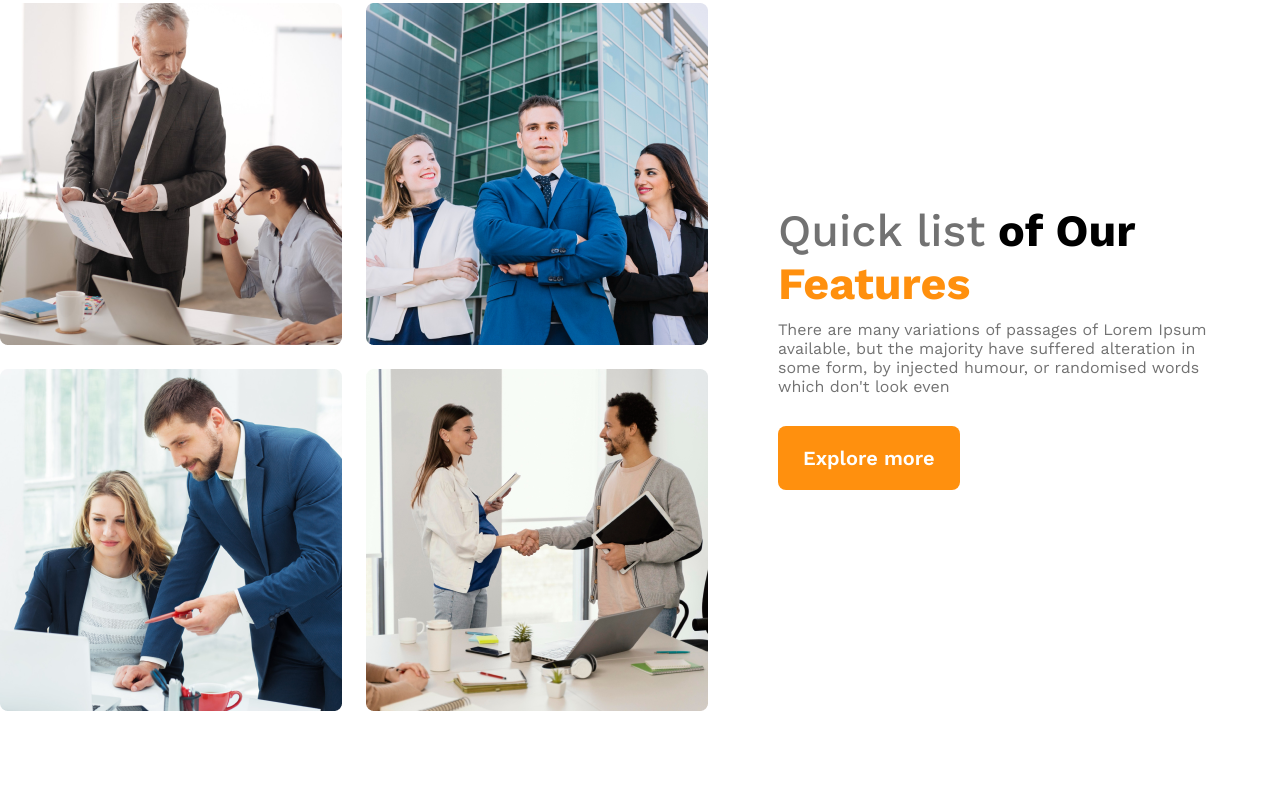
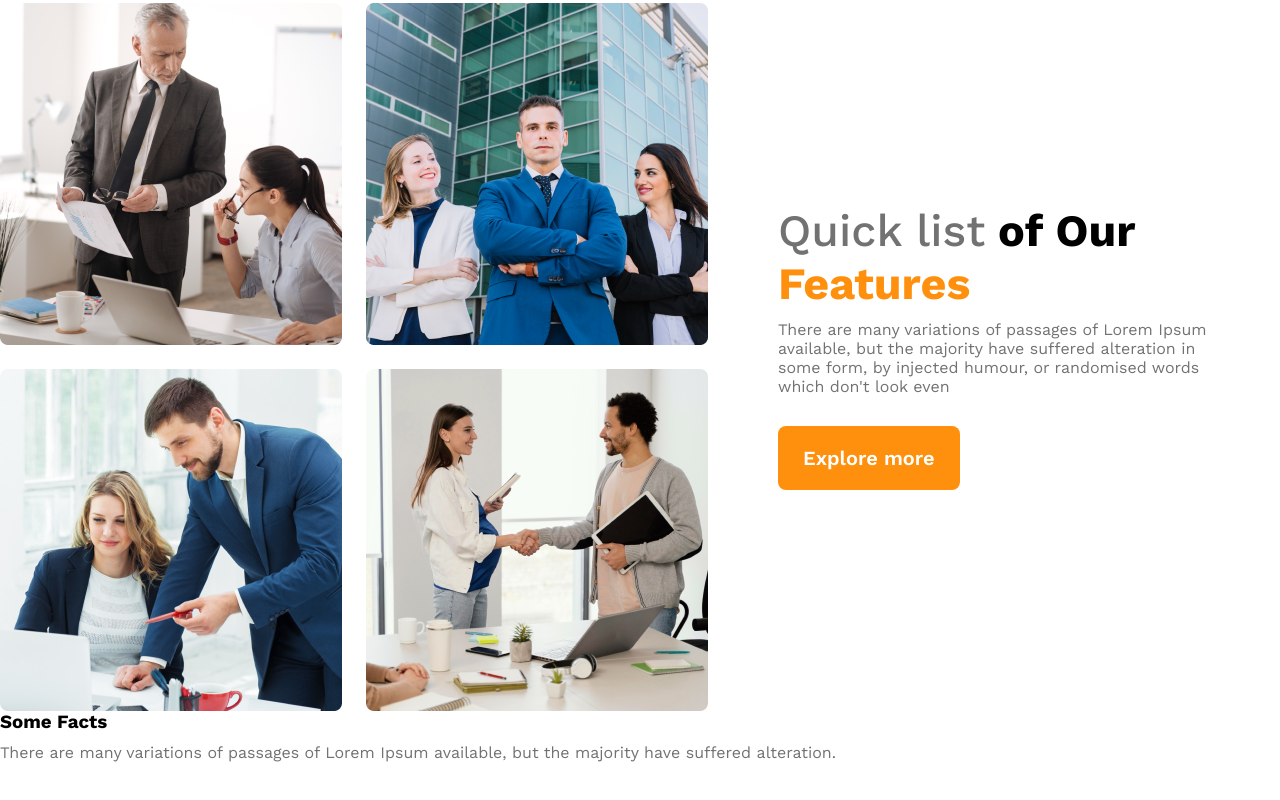
Before and after one commit to Arif-Islam21/g3-architect-website, a plain HTML site: page index.html in a window 1280 px wide. Shown: the part 977-1777 px from the top of the page. Drawn offline with nearby package versions, Linux system fonts and the light colour scheme.

```diff
--- a/index.html
+++ b/index.html
@@ -47,6 +47,17 @@
               <button class="btn-primary">Explore more</button>
             </div>
         </section>
+        <!-- featuers section start -->
+        <section class="features">
+
+        </section>
+        <!-- facts section -->
+        <section class="facts">
+          <h3>Some Facts</h3>
+          <p class="text-light-grey">
+            There are many variations of passages of Lorem Ipsum available, but the majority have suffered alteration.
+          </p>
+        </section>
     </main>
     <footer></footer>
   </body>
```
